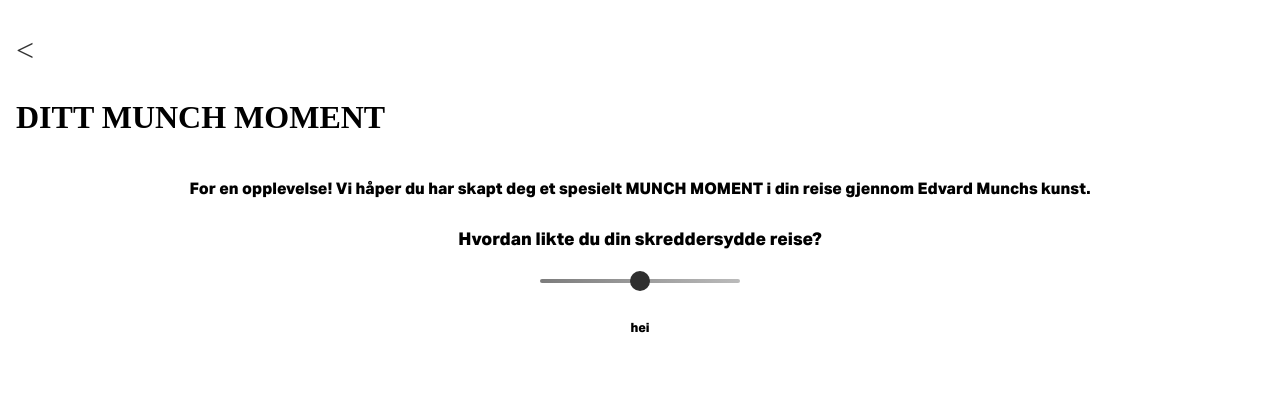
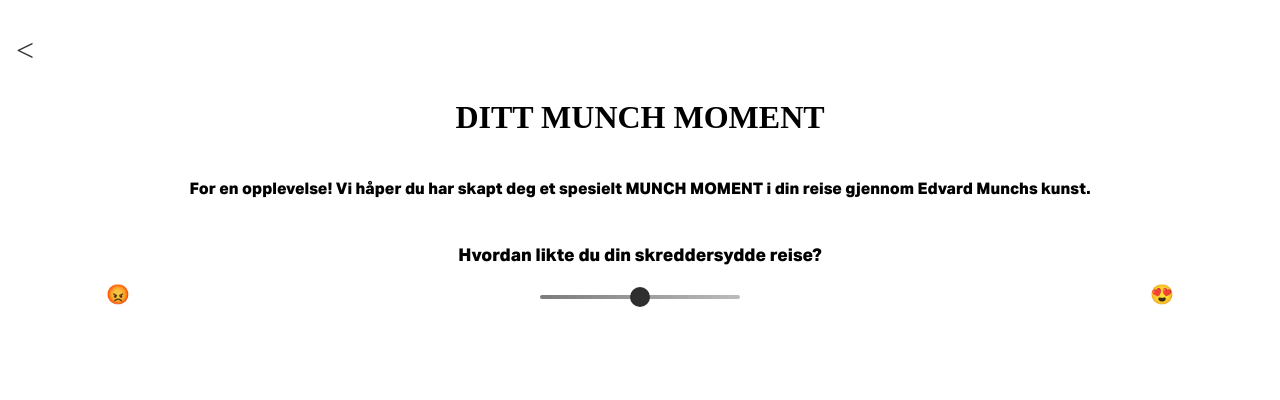
Before and after one commit to Fargekritt/SmidigEksamen, a React (Create React App) app in the folder frontend/: page / in a window 1280 px wide. Shown: the top 400 px of the page. Built offline with nearby package versions, Linux system fonts and the light colour scheme; a web font is replaced by a local one.

Commit message:
Added temporary styling for feedback

```diff
--- a/frontend/src/components/pages/wrapUp/SocialMediaLinks.jsx
+++ b/frontend/src/components/pages/wrapUp/SocialMediaLinks.jsx
@@ -12,9 +12,14 @@
     image: Instagram,
   },
   {
-    name: "Twitter",
-    url: "https://twitter.com/munchmuseet",
-    image: Twitter,
+    name: "TikTok",
+    url: "http://www.tiktok.com/@munchmuseet.no",
+    image: TikTok,
+  },
+  {
+    name: "YouTube",
+    url: "https://www.youtube.com/user/themunchmuseum",
+    image: YouTube,
   },
   {
     name: "Facebook",
@@ -22,14 +27,9 @@
     image: Facebook,
   },
   {
-    name: "YouTube",
-    url: "https://www.youtube.com/user/themunchmuseum",
-    image: YouTube,
-  },
-  {
-    name: "TikTok",
-    url: "http://www.tiktok.com/@munchmuseet.no",
-    image: TikTok,
+    name: "Twitter",
+    url: "https://twitter.com/munchmuseet",
+    image: Twitter,
   },
 ];
 
--- a/frontend/src/components/pages/wrapUp/WrapUpPage.jsx
+++ b/frontend/src/components/pages/wrapUp/WrapUpPage.jsx
@@ -18,13 +18,18 @@
           For en opplevelse! Vi håper du har skapt deg et spesielt MUNCH MOMENT
           i din reise gjennom Edvard Munchs kunst.
         </p>
-        <RangeInput
-          question={"Hvordan likte du din skreddersydde reise?"}
-          minValue={0}
-          maxValue={10}
-          optionLabel={"hei"}
-        />
+        <div className="slider-container">
+          <div className="slider-symbol slider-symbol-left">😡</div>
+          <RangeInput
+            question={"Hvordan likte du din skreddersydde reise?"}
+            minValue={0}
+            maxValue={10}
+            // optionLabel={"hei"}
+          />
+          <div className="slider-symbol slider-symbol-right">😍</div>
+        </div>
       </div>
+
       <UpcomingEvents />
       <ExternalLinks />
       <SocialMediaLinks />
--- a/frontend/src/components/pages/wrapUp/WrapUpPage.scss
+++ b/frontend/src/components/pages/wrapUp/WrapUpPage.scss
@@ -2,6 +2,11 @@
 
 .page > * {
   padding-bottom: 2em;
+}
+
+h1 {
+  margin: auto;
+  text-align: center;
 }
 
 .social-media-wrapper {
@@ -114,4 +119,28 @@
   justify-content: center;
   flex-direction: column;
   align-items: center;
+  text-align: center;
 }
+
+.slider-container {
+  position: relative;
+  display: flex;
+  align-items: center;
+  justify-content: center;
+}
+
+.slider-symbol {
+  position: absolute;
+  z-index: 2;
+  font-size: 1.2em;
+}
+
+.slider-symbol-left {
+  left: 90px;
+  top: 54px;
+}
+
+.slider-symbol-right {
+  right: 90px;
+  top: 54px;
+}
```
